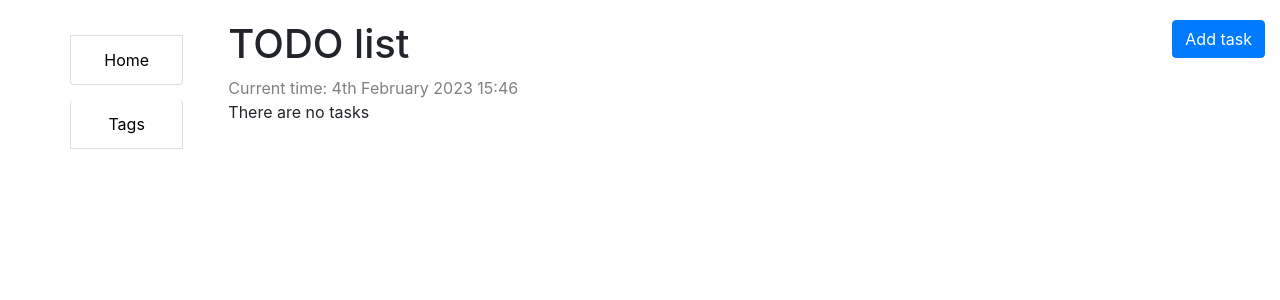
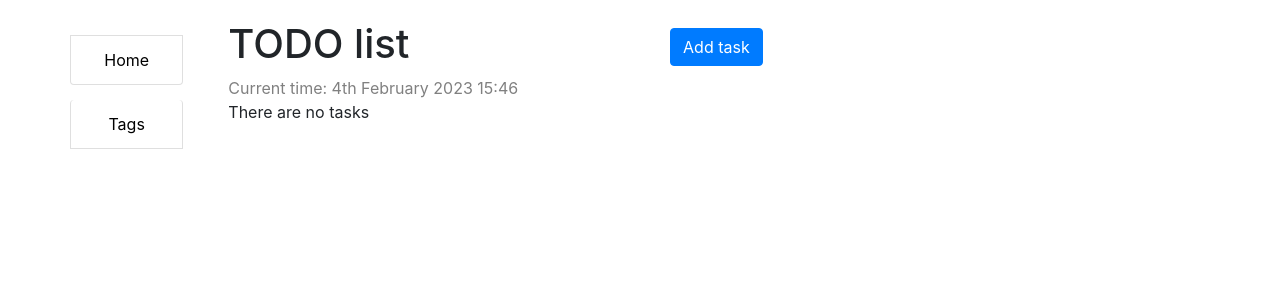
Before and after one commit to antonychumak/todo_list, a Django app: page / in a window 1280 px wide. Shown: the top 300 px of the page. Run offline with Django 4.2, Linux system fonts and the light colour scheme; data that the repository does not hold is empty.

Commit message:
Fix button assignments Complete & Undo

```diff
--- a/schedule/urls.py
+++ b/schedule/urls.py
@@ -8,7 +8,8 @@ from .views import (
     TaskDeleteView,
     TagCreateView,
     TagUpdateView,
-    TagDeleteView
+    TagDeleteView,
+    MarkUpdateView
 )
 
 urlpatterns = [
@@ -44,6 +45,11 @@ urlpatterns = [
         TaskDeleteView.as_view(),
         name="task-delete"
     ),
+    path(
+        "tasks/<slug:slug>/mark/",
+        MarkUpdateView.as_view(),
+        name="task-change"
+    )
 ]
 
 app_name = "schedule"
--- a/schedule/views.py
+++ b/schedule/views.py
@@ -20,6 +20,12 @@ def tags_list_view(request):
     }
 
     return render(request, "schedule/tags.html", context=context)
+
+
+class MarkUpdateView(UpdateView):
+    model = Task
+    fields = ("is_mark",)
+    success_url = reverse_lazy("schedule:index")
 
 
 class TaskCreateView(CreateView):
--- a/templates/schedule/index.html
+++ b/templates/schedule/index.html
@@ -5,7 +5,7 @@
   {% block content %}
     <h1>
       TODO list
-      <a style="float: right" class="btn btn-primary" href="{% url 'schedule:task-create' %}">Add task</a>
+      <a style="margin-left: 250px" class="btn btn-primary" href="{% url 'schedule:task-create' %}">Add task</a>
     </h1>
     <div style="color: gray;">Current time: {% now "jS F Y H:i" %}</div>
     {% if todo_list %}
@@ -18,7 +18,7 @@
               {% if now <= todo.deadline or not todo.is_mark %}
                 <h4><strong>{{ todo.content }} </strong>
                   <text style="color:Tomato;">Not Done</text></h4>
-                <a style="float: right;" class="btn btn-outline-info" href="#">Complete</a>
+                <a style="float: right;" class="btn btn-outline-info" href="{% url 'schedule:task-change' todo.slug %}">Complete</a>
                     <div>Created: {{ todo.create_date }}</div>
                       <tag ><h5 style="color: gray">Tags:
                         {% for tag in todo.tags.all %}
@@ -30,7 +30,7 @@
               {% else %}
                  <h4><strong>{{ todo.content }}</strong>
                   <text style="color:MediumSeaGreen">Done</text></h4>
-                    <a style="float: right" class="btn btn-outline-dark" href="#">Undo</a>
+                    <a style="float: right" class="btn btn-outline-dark" href="{% url 'schedule:task-change' todo.slug %}">Undo</a>
                     <div>Created: {{ todo.create_date }} <text style="color: Tomato;">Deadline {{ todo.deadline }}</text> </div>
                       <tag style="color: dimgray"><h5 style="color: gray">Tags:
                         {% for tag in todo.tags.all %}
```
